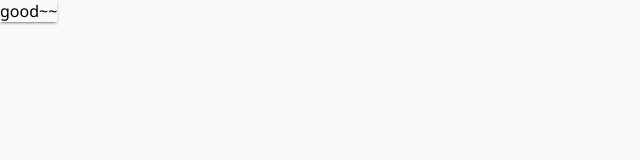
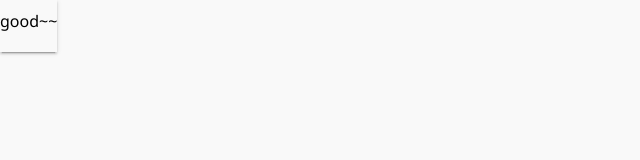
Before and after one commit to Mommoo/MommooPortfolio, an Angular app: page / in a window 1280 px wide. Shown: the top 160 px of the page, without its empty margins (0-640 px from the left). Built offline with nearby package versions, Linux system fonts and the light colour scheme; a web font is replaced by a local one.

Commit message:
## Develop Mommoo Card UI

```diff
--- a/src/app/ui/card/Input-value-checker.ts
+++ b/src/app/ui/card/Input-value-checker.ts
@@ -28,10 +28,6 @@ export class InputValueChecker{
     return NumberUtils.isNumeric(this.width) && NumberUtils.isNumeric(this.height);
   }
 
-  public isAnyoneWrapValue() : boolean {
-    return this.isWidthWrapValue() || this.isHeightWrapValue();
-  }
-
   public isWidthWrapValue() : boolean {
     return InputValueChecker.isWrapValue(this.width);
   }
--- /dev/null
+++ b/src/app/ui/card/card-style-computer.ts
@@ -0,0 +1,63 @@
+import {StyleUtils} from '../common/style/StyleUtils';
+import {InputValueChecker} from './Input-value-checker';
+import {InputDimenType} from './data-type';
+
+export class CardStyleComputer {
+  private inputValueChecker : InputValueChecker;
+
+  public constructor(private cardWidth, private cardHeight, private themeColor) {
+    this.inputValueChecker = new InputValueChecker(this.cardWidth, this.cardHeight);
+  }
+
+  public computeSubThemeColor() : string {
+    const rgba : number[] = StyleUtils.colorToRGBA(this.themeColor);
+    return `rgba(${rgba[0]},${rgba[1]},${rgba[2]},${0.7*rgba[3]/255})`;
+  }
+
+  public computeRootBoxStyle() : {} {
+    const hostStyle = {};
+    if ( this.inputValueChecker.isPairRatioValue() ) {
+      Object.assign(hostStyle, this.computeRootBoxStyleByRatio())
+    } else {
+      Object.assign(hostStyle, this.computeRootBoxStyleExceptRatio());
+      hostStyle['display'] = this.inputValueChecker.isWidthWrapValue() ? 'table' : 'block';
+    }
+
+    return hostStyle;
+  }
+
+  private computeRootBoxStyleByRatio() : {} {
+    const intWidthRatio  = parseInt(this.cardWidth);
+    const intHeightRatio = parseInt(this.cardHeight);
+    return {
+      width : '100%',
+      paddingBottom : `${intHeightRatio * 100 / intWidthRatio}%`
+    }
+  }
+
+  private computeRootBoxStyleExceptRatio() : {} {
+    const convertStyleProperty = value => {
+      switch( InputDimenType.isTypeOf(value) ){
+        case InputDimenType.FIX :
+          return value;
+        case InputDimenType.WRAP :
+          return 'auto';
+        case InputDimenType.FIT :
+          return '100%';
+        default :
+          return value;
+      }
+    };
+
+    return {
+      width : convertStyleProperty(this.cardWidth),
+      height : convertStyleProperty(this.cardHeight)
+    }
+  }
+
+  public computeImageStyle() : {} {
+    return {
+      paddingBottom : this.inputValueChecker.isHeightWrapValue() ? "100%" : ''
+    }
+  }
+}
--- a/src/app/ui/card/card.component.html
+++ b/src/app/ui/card/card.component.html
@@ -1,3 +1,26 @@
-<div id="shadow-box" [ngStyle]="boxStyle">
-  <ng-content></ng-content>
+<!--<div [ngStyle]="rootBoxStyle" id="root-box">-->
+  <!--<div id="shadow-box" [ngStyle]="shadowBoxStyle">-->
+    <!--<div id="main-content">-->
+      <!--<div *ngIf="cardImage" [ngStyle]="imageStyle" [style.background-image]="'url('+cardImage+')'" id="card-image"></div>-->
+      <!--<div id="card-content"><ng-content></ng-content></div>-->
+    <!--</div>-->
+    <!--<div *ngIf="hashTagMessages" id="hash-tag-container">-->
+      <!--<mommoo-hash-tag *ngFor="let message of hashTagMessages"-->
+                       <!--[message]="message"-->
+                       <!--[color]="hashTagColor"></mommoo-hash-tag>-->
+    <!--</div>-->
+  <!--</div>-->
+<!--</div>-->
+<div id="flex-card-box">
+  <div id="card-image-box" [ngStyle]="cardImageBoxStyle">
+    <div id="card-image" *ngIf="cardImage" [ngStyle]="imageStyle" [style.background-image]="'url('+cardImage+')'"></div>
+  </div>
+  <div id="card-content">
+    <ng-content></ng-content>
+  </div>
+  <div *ngIf="hashTagMessages" id="hash-tag-container">
+    <mommoo-hash-tag *ngFor="let message of hashTagMessages"
+                     [message]="message"
+                     [color]="hashTagColor"></mommoo-hash-tag>
+  </div>
 </div>
--- a/src/app/ui/card/card.component.scss
+++ b/src/app/ui/card/card.component.scss
@@ -1,19 +1,87 @@
 @import '../common/style/common-style';
 
-:host{
-  display : block;
-  position : relative;
+//:host{
+//  display : inline-block;
+//}
+//
+//#root-box {
+//  position : relative;
+//}
+//
+//#shadow-box {
+//  position : absolute;
+//  top : 2px;
+//  bottom : 5px;
+//  left : 2px;
+//  right : 2px;
+//  box-shadow: 0 3px 1px -2px rgba(0,0,0,.2), 0 2px 2px 0 rgba(0,0,0,.14), 0 1px 5px 0 rgba(0,0,0,.12);
+//
+//  @include flex-column-center;
+//
+//  overflow : hidden;
+//
+//  #main-content {
+//    @include flex-column-center;
+//    width : 100%;
+//    padding : 10px;
+//    box-sizing: border-box;
+//    flex-grow:1;
+//
+//    #card-image{
+//      width : 100%;
+//      flex-grow:1;
+//      background-position: center center;
+//      background-repeat: no-repeat;
+//      background-size : contain;
+//    }
+//
+//    #card-content {
+//      width : 100%;
+//      padding-top : 10px;
+//    }
+//  }
+//
+//  #hash-tag-container {
+//    width : 100%;
+//    box-sizing : border-box;
+//    padding : 10px;
+//    text-align : left;
+//  }
+//}
+:host {
+  display: inline-block;
+  box-shadow: 0 3px 1px -2px rgba(0, 0, 0, .2), 0 2px 2px 0 rgba(0, 0, 0, .14), 0 1px 5px 0 rgba(0, 0, 0, .12);
+  overflow: hidden;
 }
 
-#shadow-box {
-  position : absolute;
-  top : 2px;
-  bottom : 5px;
-  left : 2px;
-  right : 2px;
-  box-shadow: 0 3px 1px -2px rgba(0,0,0,.2), 0 2px 2px 0 rgba(0,0,0,.14), 0 1px 5px 0 rgba(0,0,0,.12);
+//TODO 상속안받게...!
+#flex-card-box {
+  @include flex-column-center;
+  width: 100%;
+  height: 100%;
+  box-sizing: border-box;
+  padding-top: 10px;
 
-  @include flex-column-center;
+  #card-image-box {
+    display: flex;
+    flex-direction: column;
+    width: 100%;
+    flex-grow: 1;
+    overflow: hidden;
+  }
 
-  overflow : hidden;
+  #card-image {
+    width: 100%;
+    flex-grow: 1;
+    background-position: center center;
+    background-repeat: no-repeat;
+    background-size: contain;
+  }
+
+  #hash-tag-container {
+    width: 100%;
+    box-sizing: border-box;
+    padding: 10px;
+    text-align: left;
+  }
 }
--- a/src/app/ui/card/card.component.ts
+++ b/src/app/ui/card/card.component.ts
@@ -1,89 +1,48 @@
-import {AfterContentChecked, Component, ElementRef, Input, OnInit, Renderer2} from '@angular/core';
+import {AfterContentChecked, ChangeDetectionStrategy, Component, ElementRef, Input, Renderer2} from '@angular/core';
 import {InputValueChecker} from './Input-value-checker';
 import {InputDimenType} from './data-type';
+import {CardStyleComputer} from './card-style-computer';
 
 @Component({
   selector: 'mommoo-card',
   templateUrl: './card.component.html',
-  styleUrls: ['./card.component.scss']
+  styleUrls: ['./card.component.scss'],
+  changeDetection : ChangeDetectionStrategy.OnPush
 })
 export class MommooCard implements AfterContentChecked {
 
   /** wrap or fit or ratio(number) or fixed name(100px) */
   @Input() private cardWidth  : string = InputDimenType.FIT.name();
   @Input() private cardHeight : string = InputDimenType.FIT.name();
+  @Input() private themeColor : string = 'green';
 
-  private inputValueChecker : InputValueChecker;
-  public boxStyle : {};
+  @Input() cardImage : string = '';
+  @Input() cardImageBoxStyle : string ='';
 
-  constructor(private hostElementRef : ElementRef,
-              private renderer : Renderer2) {
+  @Input() hashTagMessages : Array<string> = [];
 
+  public hashTagColor : string;
+
+  public imageStyle : {};
+
+  constructor(private hostElementRef : ElementRef, private renderer : Renderer2) {}
+
+  public ngAfterContentChecked(): void {
+    console.log('card component ngAfterContentChecked!!');
+    if ( new InputValueChecker(this.cardWidth, this.cardHeight).isNotValidate() ) {
+      new Error(`dimen value you input is not fit the format[ "pair-ratio(1,1)" or "fix(100px)" or "fit" or "wrap"`);
+    }
+
+    const cardStyleComputer = new CardStyleComputer(this.cardWidth, this.cardHeight, this.themeColor);
+    this.hashTagColor = cardStyleComputer.computeSubThemeColor();
+    this.imageStyle   = cardStyleComputer.computeImageStyle();
+    this.applyStyleToHost(cardStyleComputer.computeRootBoxStyle());
   }
 
-  ngAfterContentChecked(): void {
-    this.inputValueChecker = new InputValueChecker(this.cardWidth, this.cardHeight);
-    if ( this.inputValueChecker.isNotValidate() ) {
-      new Error(`dimen value you input is not fit the format[ "pair-ratio(1,1)" or "fix(100px)" or "fit" or "wrap"`);
-    }
-    this.setProperHostDimenStyle();
-  }
-
-  private setProperHostDimenStyle() {
-    const hostCSSProperty = {};
-    if ( this.inputValueChecker.isPairRatioValue() ) {
-      const intWidth  = parseInt(this.cardWidth);
-      const intHeight = parseInt(this.cardHeight);
-      Object.assign(hostCSSProperty, MommooCard.computeHostStyleByRatio(intWidth, intHeight))
-      this.boxStyle = {
-        position : 'absolute',
-        height : 'auto'
-      }
-    } else {
-      Object.assign(hostCSSProperty, MommooCard.computeHostStyleExceptRatio(this.cardWidth, this.cardHeight));
-      if ( this.inputValueChecker.isAnyoneWrapValue() ) {
-        hostCSSProperty['display'] = this.inputValueChecker.isWidthWrapValue() ? 'table' : 'block';
-        this.boxStyle = {
-          position : 'static',
-          height : '100%'
-        };
-      }
-    }
-
-    this.injectStylePropertyToHost(hostCSSProperty);
-  }
-
-  private injectStylePropertyToHost(CSSPropertyObject : {}) {
+  private applyStyleToHost(CSSPropertyObject : {}) {
     Object
       .keys(CSSPropertyObject)
       .map(key=> ({name : key, value: CSSPropertyObject[key]}))
       .forEach(css => this.renderer.setStyle(this.hostElementRef.nativeElement, css.name, css.value))
   }
-
-  private static computeHostStyleByRatio(widthRatio : number, heightRatio : number ) : {} {
-    return {
-      width : '100%',
-      paddingBottom : `${heightRatio * 100 / widthRatio}%`
-    }
-  }
-
-  private static computeHostStyleExceptRatio(widthNotRatio : string, heightNotRatio : string ) : {} {
-    const convertStyleProperty = value => {
-      switch( InputDimenType.isTypeOf(value) ){
-        case InputDimenType.FIX :
-          return value;
-        case InputDimenType.WRAP :
-          return 'auto';
-        case InputDimenType.FIT :
-          return '100%';
-        default :
-          return widthNotRatio;
-      }
-    };
-
-    return {
-      width : convertStyleProperty(widthNotRatio),
-      height : convertStyleProperty(heightNotRatio)
-    }
-  }
 }
--- a/src/app/ui/card/data-type.ts
+++ b/src/app/ui/card/data-type.ts
@@ -15,8 +15,6 @@ export class InputDimenType {
   }
 
   private static isFixValue(str : string) : boolean {
-    console.log(str);
-    console.log(!isNaN(Number(str.substring(0, str.length -2))));
     return str.substring(str.length -2, str.length) === 'px' && NumberUtils.isNumeric(str.substring(0, str.length -2));
   }
 
--- /dev/null
+++ b/src/app/ui/card/hash-tag/hash-tag.component.html
@@ -0,0 +1 @@
+<ng-container>#{{message}}</ng-container>
--- /dev/null
+++ b/src/app/ui/card/hash-tag/hash-tag.component.scss
@@ -0,0 +1,14 @@
+:host {
+  display : inline-block;
+  color : white;
+  border-radius: 10px;
+  padding : 3px 5px;
+  font-size : 10px;
+  &:nth-child(n) {
+    margin-right : 5px;
+  }
+
+  &:nth-last-child(1) {
+    margin-right : 0;
+  }
+}
--- /dev/null
+++ b/src/app/ui/card/hash-tag/hash-tag.component.ts
@@ -0,0 +1,19 @@
+import {Component, HostBinding, Input} from '@angular/core';
+
+@Component({
+  selector: 'mommoo-hash-tag',
+  templateUrl: './hash-tag.component.html',
+  styleUrls: ['./hash-tag.component.scss']
+})
+export class MommooHashTag {
+
+  @Input()
+  public message : string = "";
+
+  @HostBinding("style.backgroundColor")
+  @Input()
+  private color : string = "rgb(0, 128, 0, 0.5)";
+
+  constructor() { }
+
+}
```
Also changed, not shown: src/app/ui/card/card.module.ts (+4 -3 lines), src/app/ui/common/style/StyleUtils.ts (+11 -0 lines), 1 other file (tests, documents, lock files or other folders).
